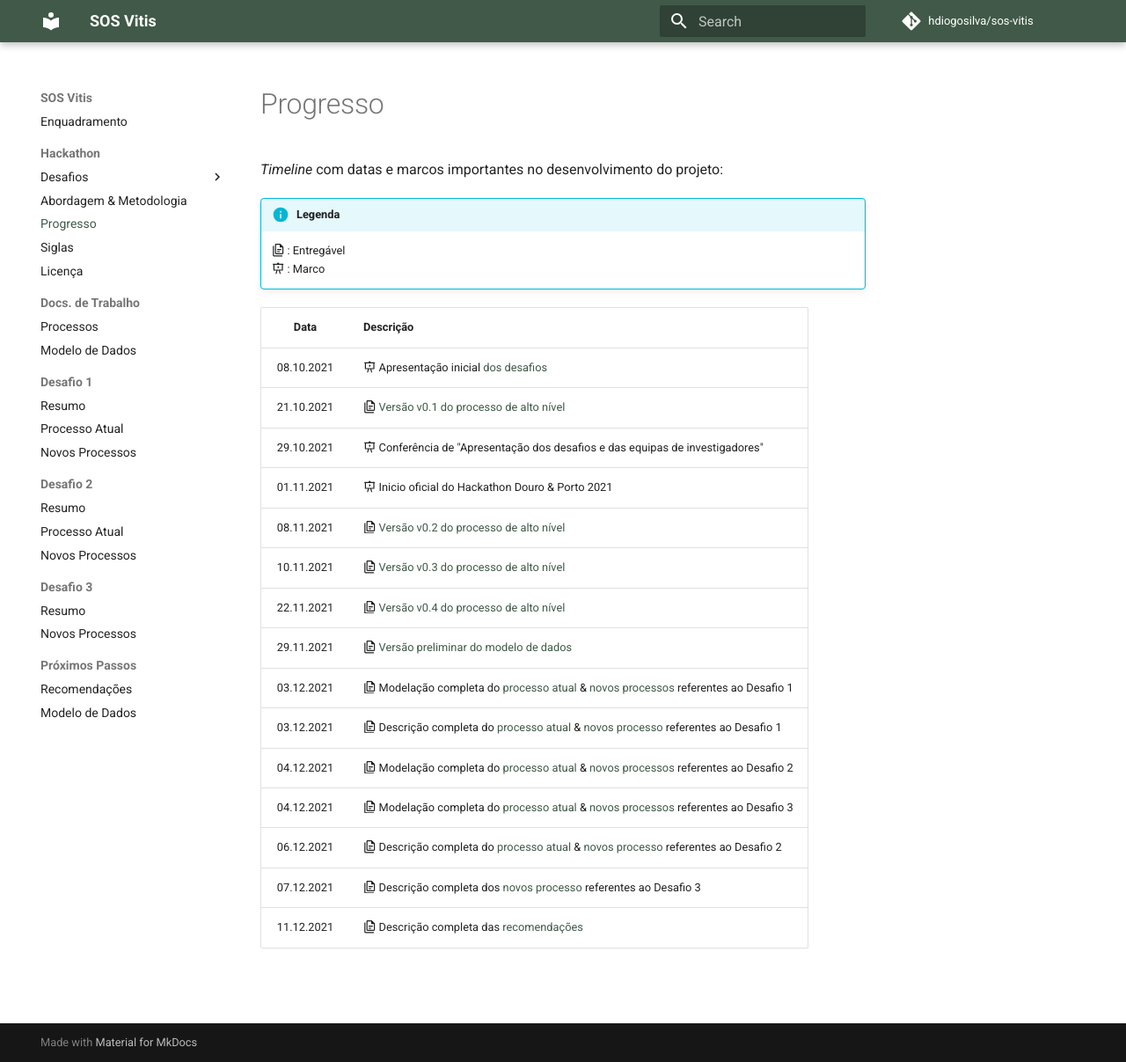
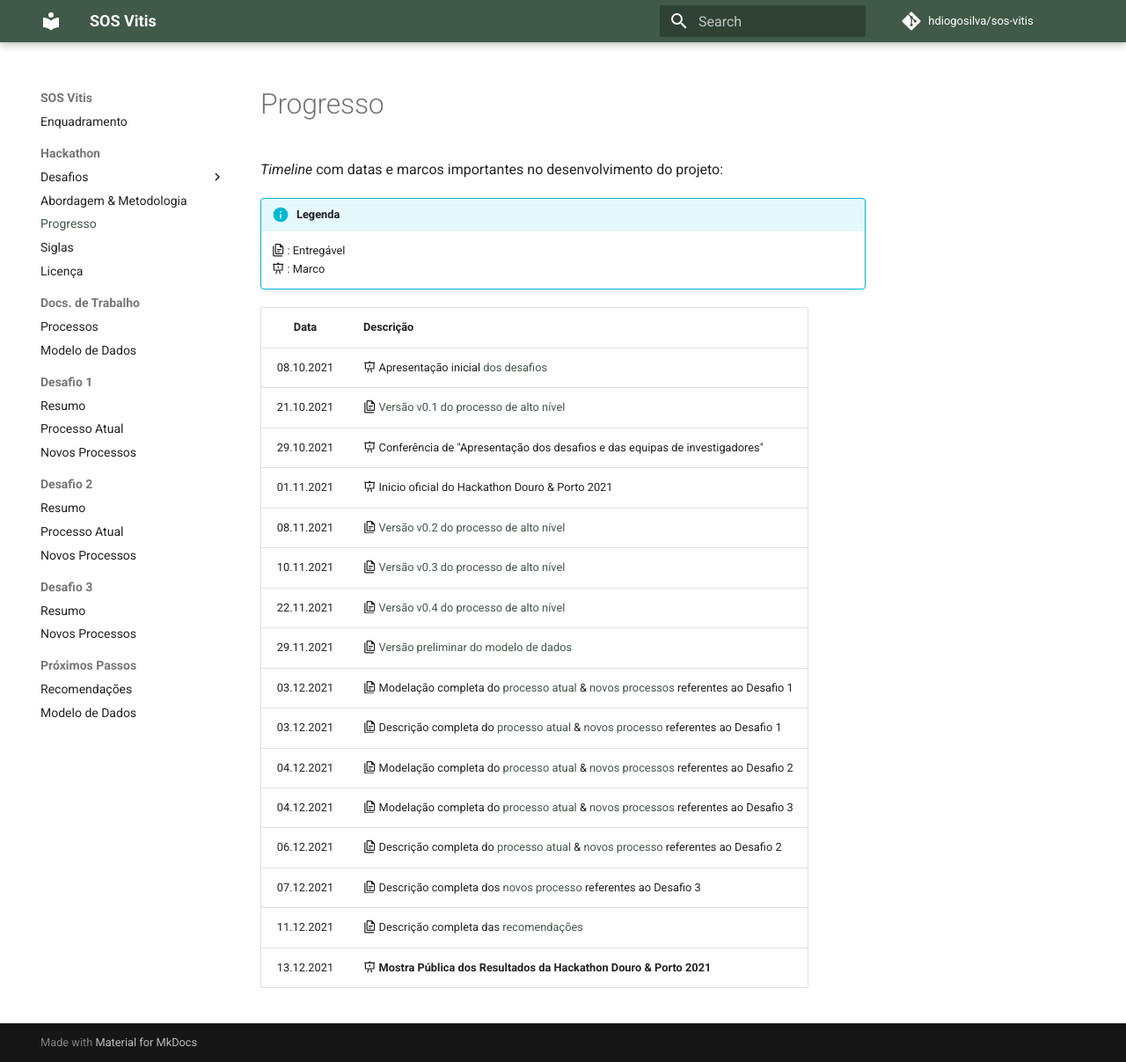
Before and after one commit to hdiogosilva/sos-vitis, an MkDocs documentation site: the page built from docs/Hackathon/progresso.md, in a window 1280 px wide and 1207 px high. Shown: the whole window at 88% size. Built offline with MkDocs 1.6.1 and Material for MkDocs 9.7.7, drawn with Linux system fonts in a browser that asks for light colours; comment, search, counter and statistics services are not loaded.

Commit message:
Progress update

```diff
--- a/docs/Hackathon/progresso.md
+++ b/docs/Hackathon/progresso.md
@@ -27,3 +27,4 @@ _Timeline_ com datas e marcos importantes no desenvolvimento do projeto:
 | 06.12.2021 | :material-file-document-multiple-outline: Descrição completa do [processo atual](/Desafio 2/processo-atual/) & [novos processo](/Desafio 2/novos-processos/) referentes ao Desafio 2 |
 | 07.12.2021 | :material-file-document-multiple-outline: Descrição completa dos [novos processo](/Desafio 3/novos-processos/) referentes ao Desafio 3 |
 | 11.12.2021 | :material-file-document-multiple-outline: Descrição completa das [recomendações](/Recomendacoes/recomendacoes/) |
+| 13.12.2021 | :material-presentation-play: **Mostra Pública dos Resultados da Hackathon Douro & Porto 2021** |
```
